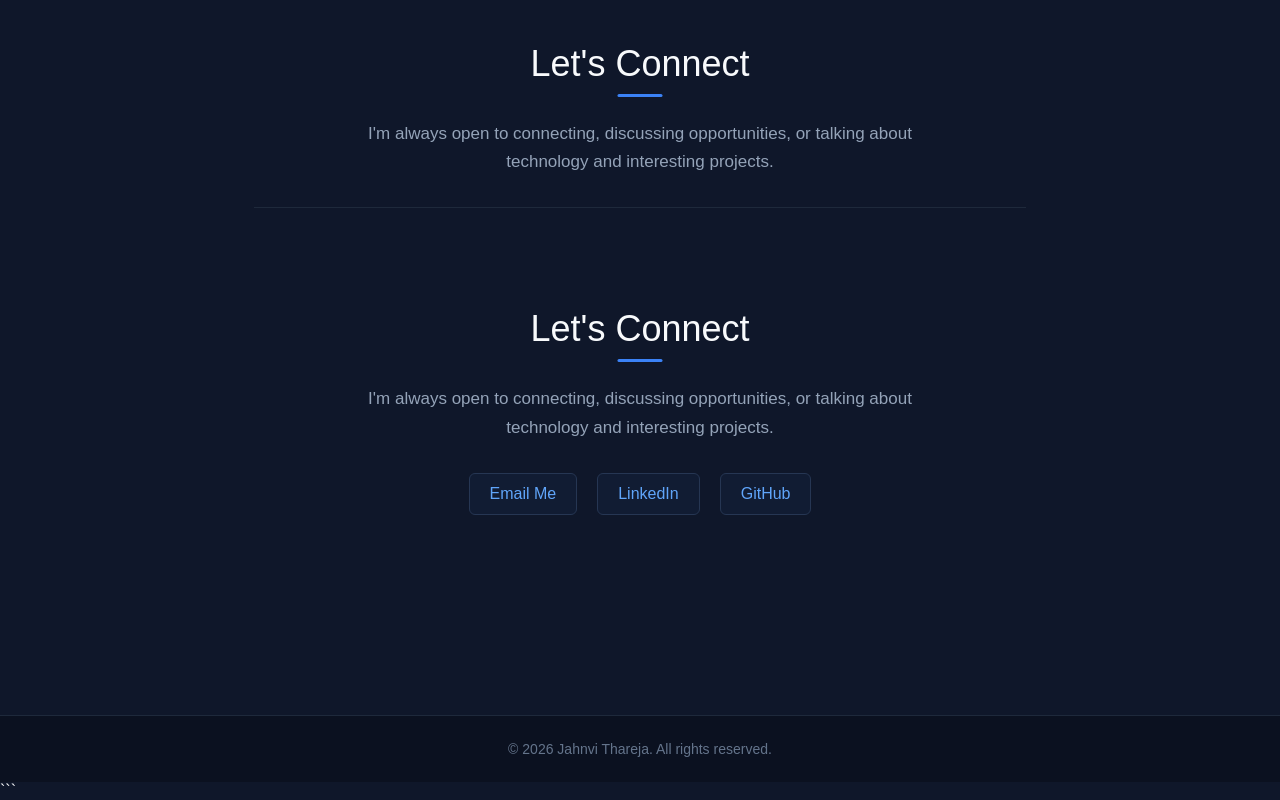
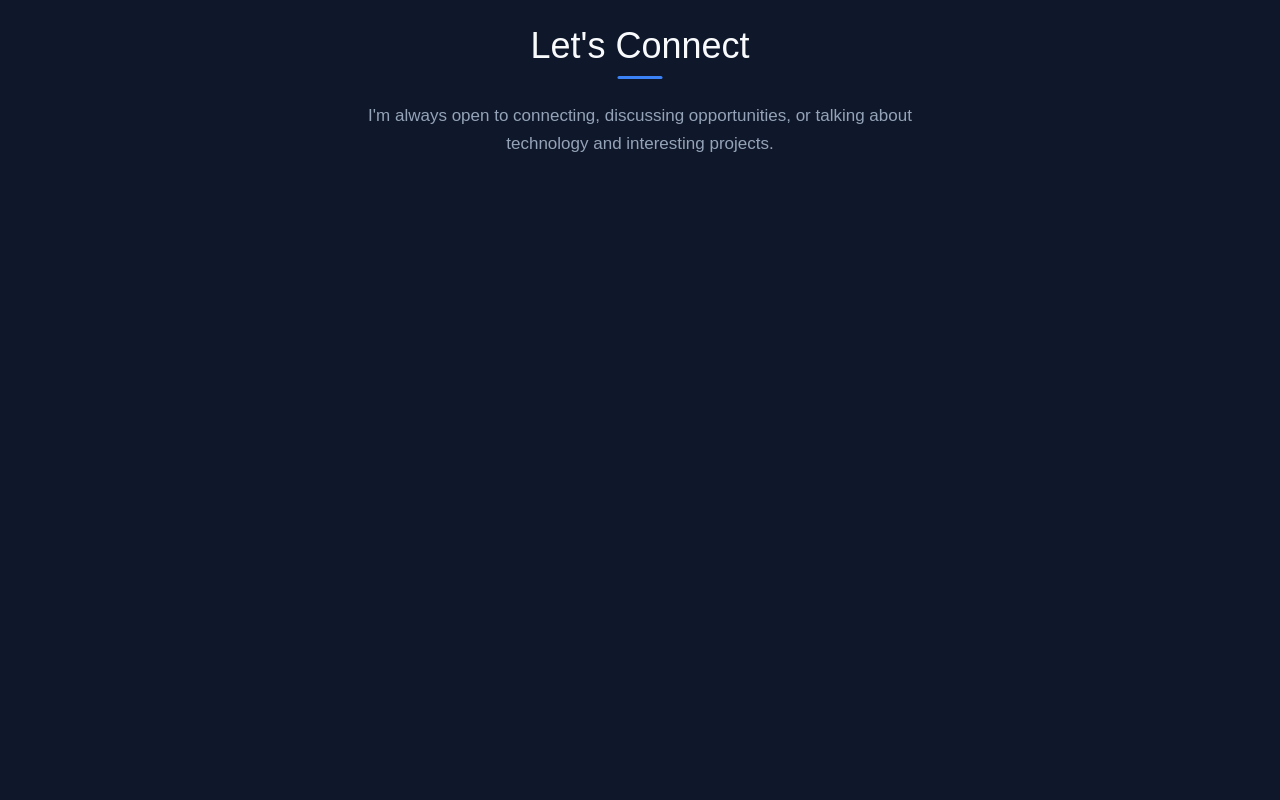
Before and after one commit to jahnvi2002/My-portfolio, a plain HTML site: page index.html in a window 1280 px wide. Shown: the part 3069-3869 px from the top of the page. After the commit the page ends 3328 px from the top, so only its background shows below. Drawn offline with Linux system fonts and the light colour scheme.

Commit message:
Fix contact section and email link

````diff
--- a/index.html
+++ b/index.html
@@ -1,4 +1,3 @@
-```html
 <!DOCTYPE html>
 <html lang="en">
 <head>
@@ -42,6 +41,7 @@
                 working with APIs and databases, and continuously developing my
                 software engineering skills through hands-on experience.
             </p>
+
             <div class="hero-buttons">
                 <a href="#projects" class="button">View My Projects</a>
                 <a href="#contact" class="button secondary">Contact Me</a>
@@ -99,6 +99,7 @@
             </p>
 
         </div>
+
     </section>
 
 
@@ -265,51 +266,5 @@
             or talking about technology and interesting projects.
         </p>
 
-        <div class="contact-links">
-<!-- Contact Section -->
-<section id="contact" class="contact">
-
-    <h2>Let's Connect</h2>
-
-    <p>
-        I'm always open to connecting, discussing opportunities,
-        or talking about technology and interesting projects.
-    </p>
-
-    <div class="contact-links">
-
-        <a href="mailto:jahnvi1410@gmail.com">
-            Email Me
-        </a>
-
-        <a href="https://www.linkedin.com/in/jahnvi-thareja-4a1222228/"
-           target="_blank">
-            LinkedIn
-        </a>
-
-        <a href="https://github.com/jahnvi2002"
-           target="_blank">
-            GitHub
-        </a>
-
-    </div>
-
-</section>
-
-    </section>
-
-
-    <!-- Footer -->
-    <footer>
-
-        <p>
-            © 2026 Jahnvi Thareja. All rights reserved.
-        </p>
-
-    </footer>
-    <button id="backToTop">↑</button>
-    <script src="script.js"></script>
-
-</body>
-</html>
+        <div class="contact-link
 ```
````
Lines whose indentation alone changed are shown as unchanged.
